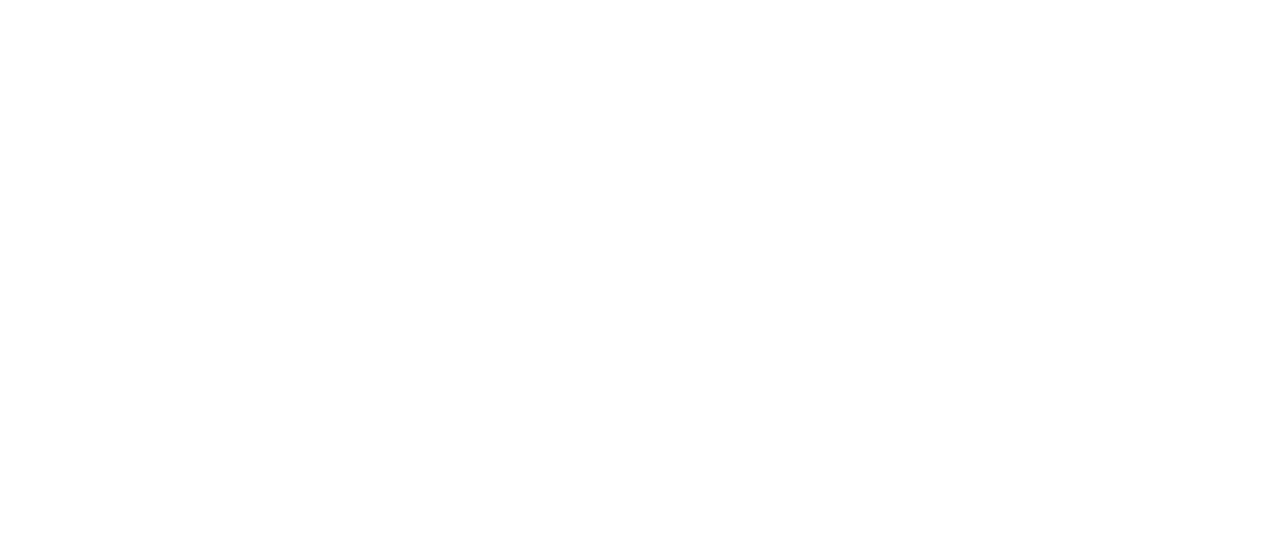
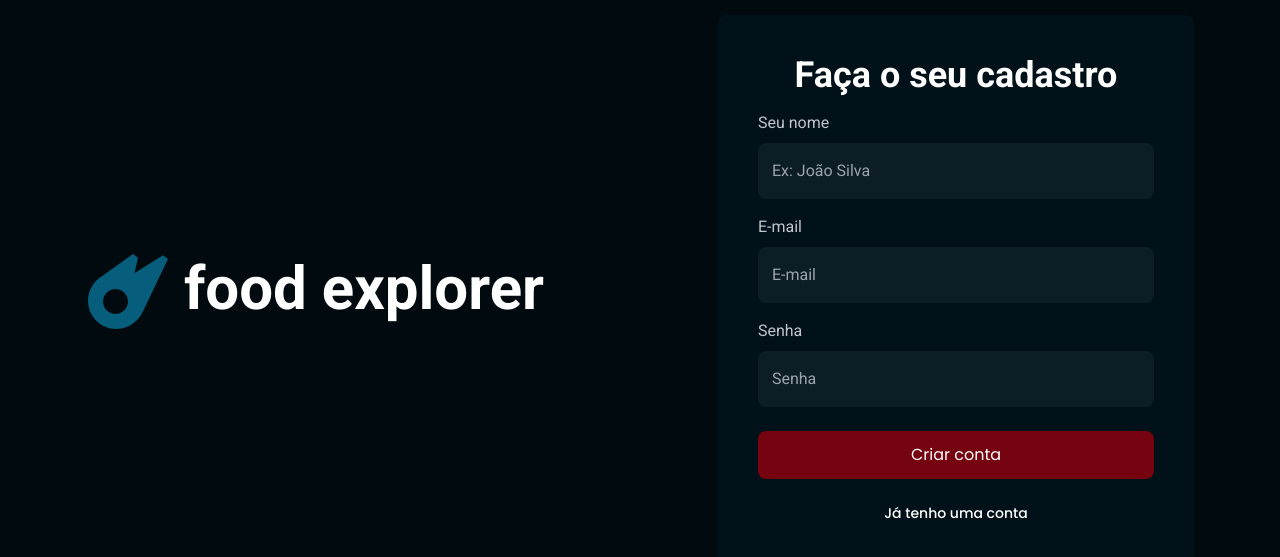
Before and after one commit to nop-dev/food-explorer-tcc, a React (Vite) app in the folder view/: page /signup in a window 1280 px wide. Before the commit this address had no page. Shown: the part 111-668 px from the top of the page. Built offline with nearby package versions, Linux system fonts and the light colour scheme.

Commit message:
feat: :sparkles: adiciona página de signup

```diff
--- /dev/null
+++ b/view/src/pages/SignUp/index.tsx
@@ -0,0 +1,70 @@
+import { Link } from "react-router-dom";
+import logo from "../../assets/logo.svg";
+import { Button } from "../../components/button";
+import { InputText } from "../../components/input-text";
+
+export function SignUp() {
+	return (
+		<div className="flex flex-col md:flex-row bg-dark-400 min-h-screen w-screen justify-center items-center">
+			<section
+				id="logo-section"
+				className="flex items-center justify-center gap-2 md:gap-4 py-8 md:py-0 w-full"
+			>
+				<img
+					src={logo}
+					alt="logo"
+					className="w-12 h-12 sm:w-14 sm:h-14 md:w-16 md:h-16 lg:w-[72px] lg:h-[72px] xl:w-20 xl:h-20 object-cover"
+				/>
+				<h2 className="text-light-100 text-2xl sm:text-3xl md:text-4xl lg:text-[2.75rem] xl:text-6xl font-bold font-roboto">
+					food explorer
+				</h2>
+			</section>
+
+			<section
+				id="form-section"
+				className="w-full flex flex-col items-center justify-center gap-2 px-4"
+			>
+				<form className="flex flex-col gap-4 w-full max-w-[476px] p-10 md:bg-dark-700  rounded-lg">
+					<h1 className="text-light-100 text-3xl lg:text-4xl font-bold font-roboto text-center">
+						Faça o seu cadastro
+					</h1>
+
+					<InputText
+						name="name"
+						placeholder="Ex: João Silva"
+						type="text"
+						onChange={() => {}}
+						label="Seu nome"
+					/>
+
+					<InputText
+						name="email"
+						placeholder="E-mail"
+						type="email"
+						onChange={() => {}}
+						label="E-mail"
+					/>
+					<InputText
+						name="password"
+						placeholder="Senha"
+						type="password"
+						onChange={() => {}}
+						label="Senha"
+					/>
+
+					<Button type="submit" className="mt-2">
+						Criar conta
+					</Button>
+
+					<Link
+						to="/signup"
+						className="text-light-100 font-medium text-sm font-poppins text-center mt-2
+					"
+					>
+						Já tenho uma conta
+					</Link>
+				</form>
+			</section>
+		</div>
+	);
+}
--- a/view/src/routes/app.routes.tsx
+++ b/view/src/routes/app.routes.tsx
@@ -2,13 +2,14 @@ import { Route, Routes } from "react-router-dom";
 
 import { Home } from "../pages/Home";
 import { SignIn } from "../pages/SignIn";
-
+import { SignUp } from "../pages/SignUp";
 export function AppRoutes() {
   return (
       <>
       <Routes>
         <Route path="/" element={<Home />}/>
         <Route path="/signin" element={<SignIn />}/>
+        <Route path="/signup" element={<SignUp />}/>
       </Routes>
       </>
   )
```
